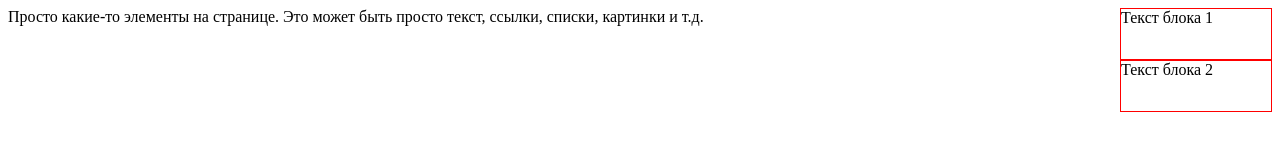
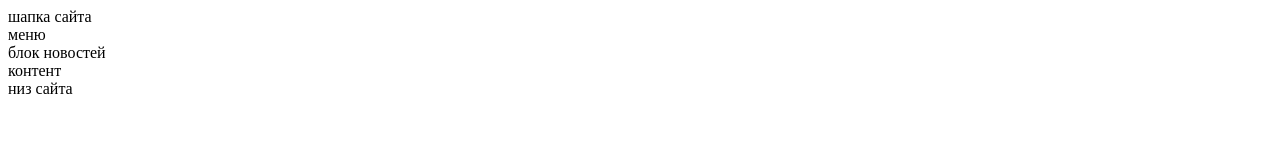
Before and after one commit to Lukinskaia/laba6, a plain HTML site: page index.html in a window 1280 px wide. Drawn offline with Linux system fonts and the light colour scheme.

Commit message:
razmetka

```diff
--- a/index.html
+++ b/index.html
@@ -8,9 +8,12 @@
     <link rel="stylesheet" type="text/css" href="style.css">
 </head>
 <body>
-    <div id="blok1">Текст блока 1</div>
-    <div id="blok2">Текст блока 2</div>
-    Просто какие-то элементы на странице. Это может быть просто
-    текст, ссылки, списки, картинки и т.д.
+    <div id="header">шапка сайта</div>
+    <div id="menu">меню</div>
+<div id="content">
+    <div id="news">блок новостей</div>
+контент
+</div>
+    <div id="footer">низ сайта</div>
 </body>
 </html>
```
